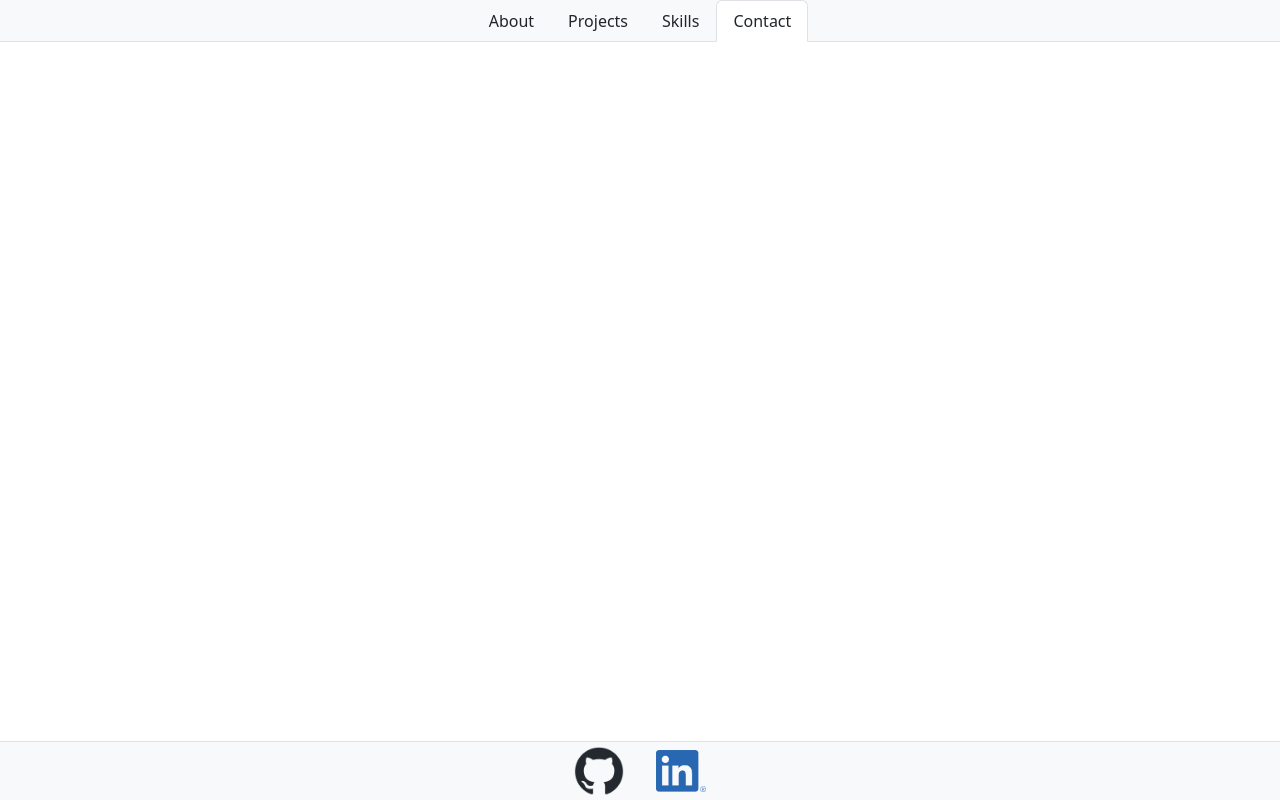
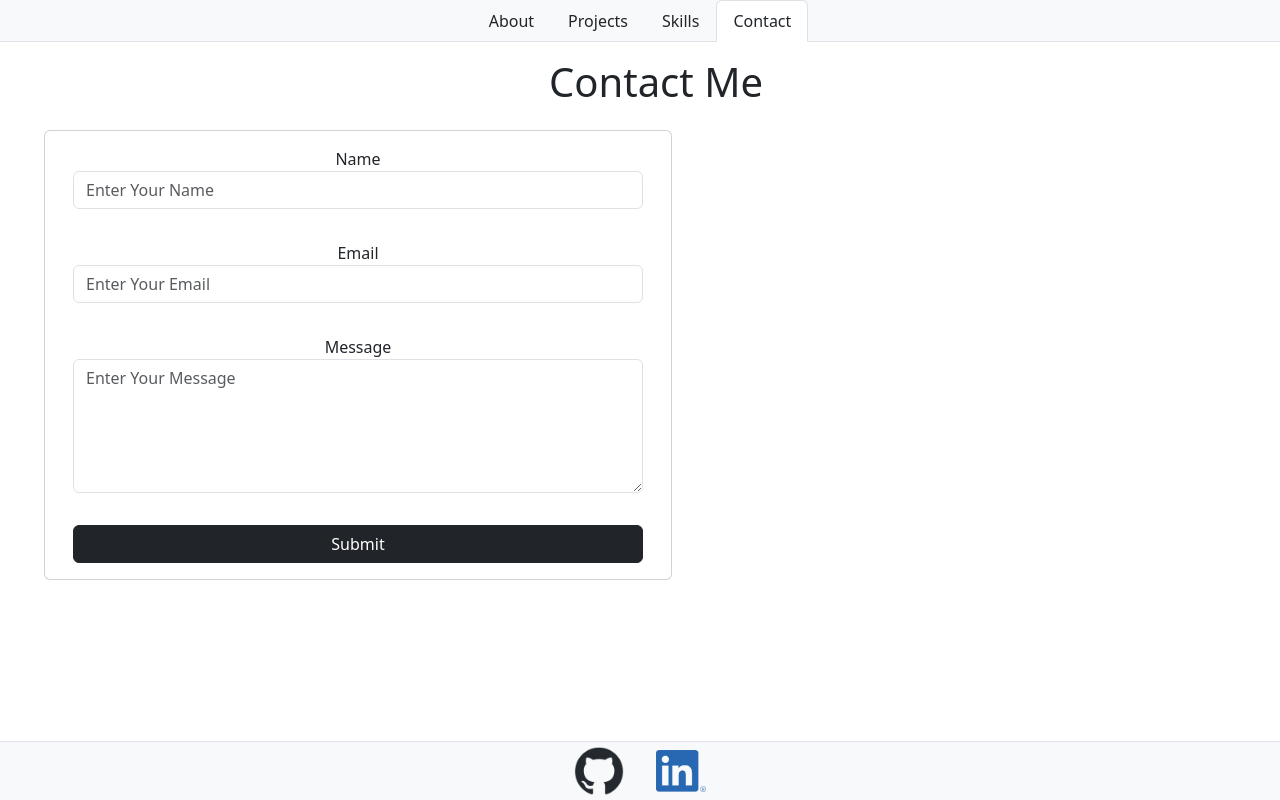
Before and after one commit to Project-Faust/portfolio-redux, a React (Create React App) app: page / in a window 1280 px wide. Both pictures are taken after a click on the link "Contact". Built offline with nearby package versions, Linux system fonts and the light colour scheme.

Commit message:
added functionality and updated format (still have to fix layout)

```diff
--- a/src/components/Contact/index.js
+++ b/src/components/Contact/index.js
@@ -1 +1,97 @@
-export default function Contact() {};
+import React, { useState } from "react";
+
+export default function Contact() {
+    const [formState, setFormState] = useState({
+        name: "",
+        email: "",
+        message: "",
+    });
+    const { name, email, message } = formState;
+
+    const [errorMessage, setErrorMessage] = useState("");
+
+    function validateEmail(email) {
+        var re =
+            /^(([^<>()[\]\\.,;:\s@"]+(\.[^<>()[\]\\.,;:\s@"]+)*)|(".+"))@((\[[0-9]{1,3}\.[0-9]{1,3}\.[0-9]{1,3}\.[0-9]{1,3}\])|(([a-zA-Z\-0-9]+\.)+[a-zA-Z]{2,}))$/;
+        return re.test(String(email).toLowerCase());
+    }
+
+    function handleChange(event) {
+        if (event.target.name === "email") {
+            const isValid = validateEmail(event.target.value);
+            if (!isValid) {
+                setErrorMessage("Your email is invalid.");
+            } else {
+                setErrorMessage("");
+            }
+        } else {
+            if (!event.target.value.length) {
+                setErrorMessage(`${event.target.name} is required.`);
+            } else {
+                setErrorMessage("");
+            }
+        }
+        if (!errorMessage) {
+            setFormState({ ...formState, [event.target.name]: event.target.value });
+        }
+    }
+
+    function handleSubmit(event) {
+        event.preventDefault();
+    }
+    return (
+        <section
+            className="row container-fluid text-center m-3">
+            <h1
+            >Contact Me</h1>
+            <form
+                className="col-md-6 d-flex justify-content-center card container justify-content-center m-3">
+                <div className="m-3">
+                    <label htmlFor="name">Name</label>
+                    <input
+                        type="text"
+                        name="Name"
+                        defaultValue={name}
+                        onBlur={handleChange}
+                        placeholder="Enter Your Name"
+                        className="form-control"
+                    />
+                </div>
+                <div className="m-3">
+                    <label htmlFor="email">Email</label>
+                    <input
+                        type="email"
+                        name="Email"
+                        defaultValue={email}
+                        onBlur={handleChange}
+                        placeholder="Enter Your Email"
+                        className="form-control"
+                    />
+                </div>
+                <div className="m-3">
+                    <label htmlFor="message">Message</label>
+                    <textarea
+                        name="Message"
+                        rows="5"
+                        defaultValue={message}
+                        onBlur={handleChange}
+                        placeholder="Enter Your Message"
+                        className="form-control"
+                    />
+                </div>
+                {errorMessage && (
+                    <div>
+                        <p className="error-text">{errorMessage}</p>
+                    </div>
+                )}
+                <button
+                    type="submit"
+                    onClick={handleSubmit}
+                    className="btn btn-dark m-3"
+                >
+                    Submit
+                </button>
+            </form>
+        </section>
+    );
+}
```
